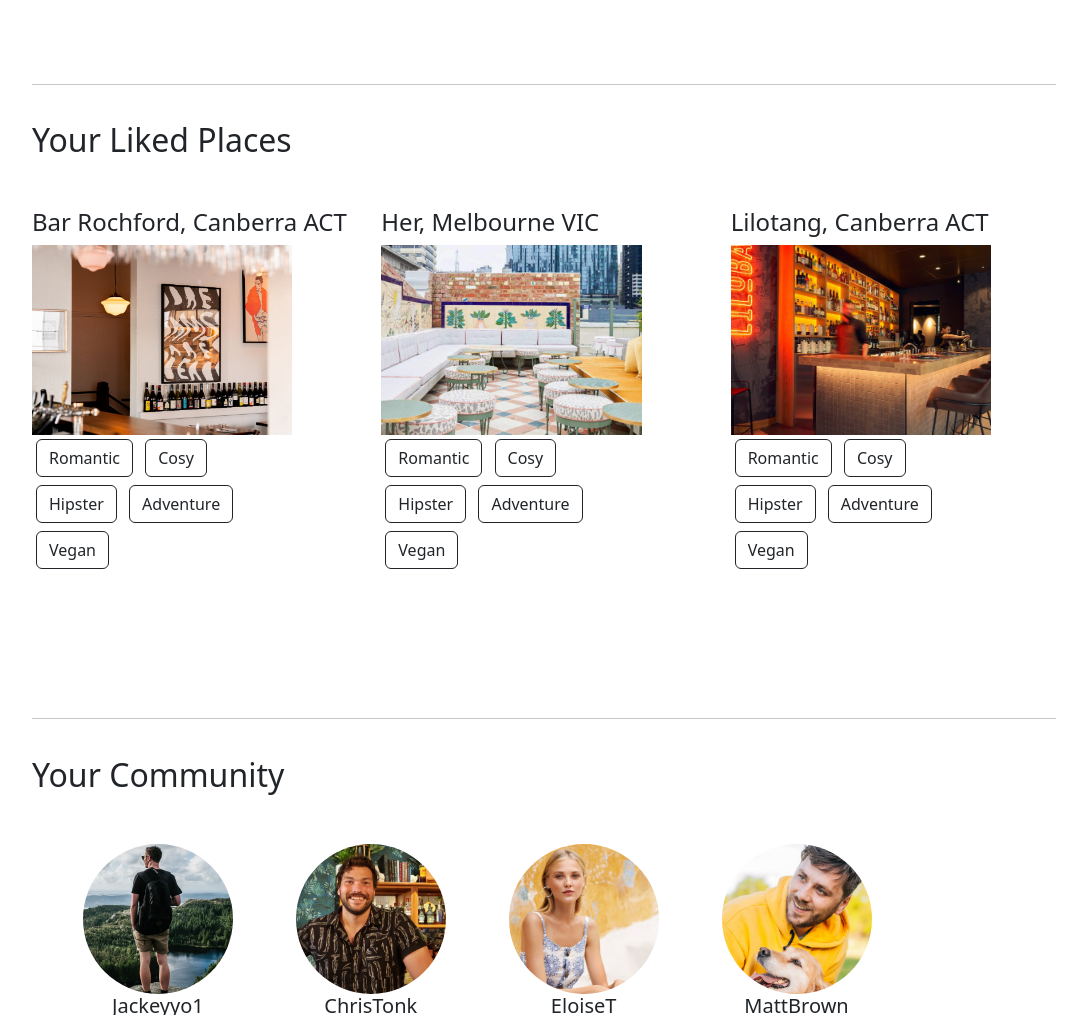
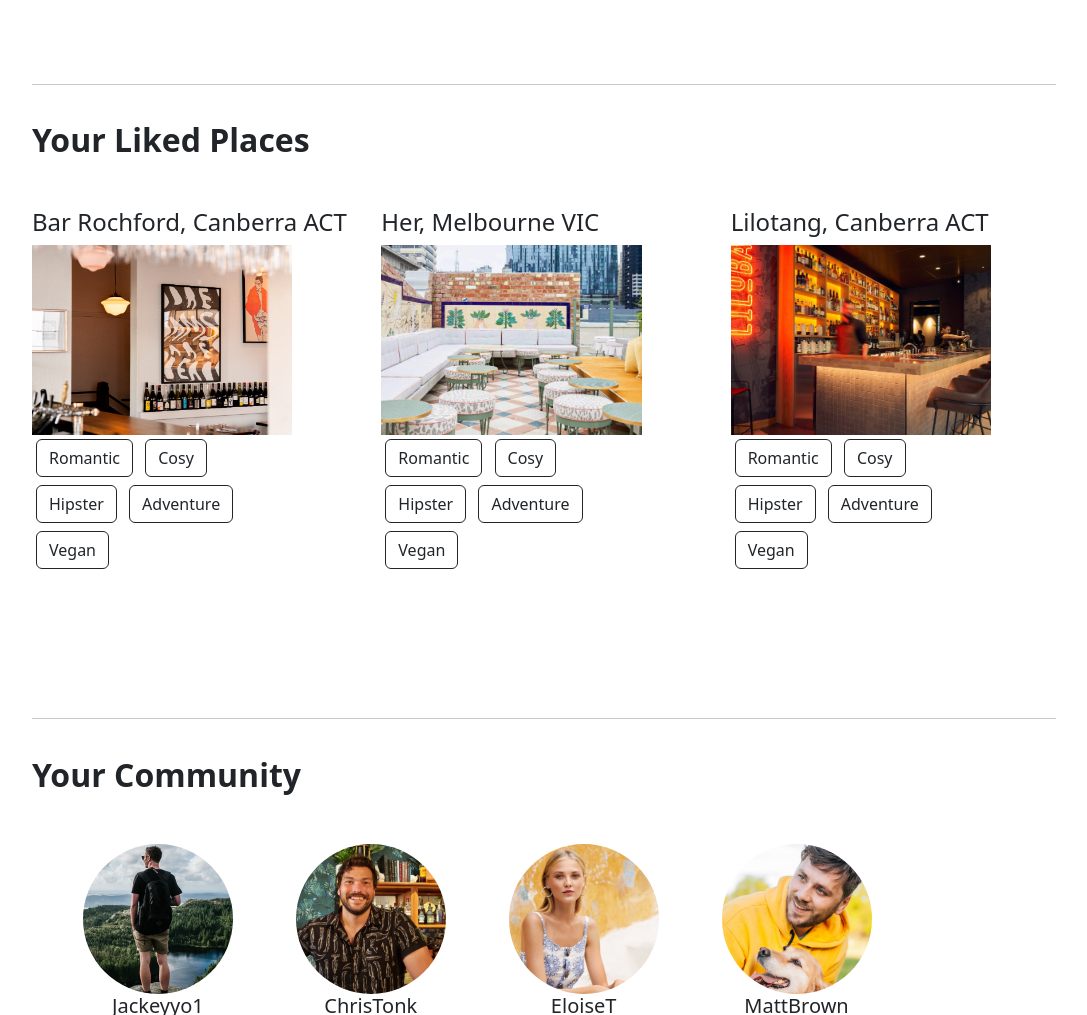
Before and after one commit to milkymetamouse/ploramobile, a plain HTML site: page profile.html in a window 1280 px wide. Shown: the part 1141-2156 px from the top of the page, without its empty margins (96-1183 px from the left). Drawn offline with nearby package versions, Linux system fonts and the light colour scheme; files whose address does not match are found by name.

Commit message:
Update profile.html

```diff
--- a/profile.html
+++ b/profile.html
@@ -132,7 +132,7 @@
     <!-- Your Bundles-->
 <div id = "bundles">
 <hr />
-<h2 class = "section-title">Your Bundles</h2>
+  <h2 class = "section-title"><b>Your Bundles</b></h2>
 
 <div class = "section-images">
   <div class="row">
@@ -183,7 +183,7 @@
 
 <div id = "wishlist">
 <hr />
-<h2 class = "section-title">Your Liked Places</h2>
+  <h2 class = "section-title"><b>Your Liked Places</b></h2>
 
 <div class = "section-images">
   <div class="row">
@@ -231,7 +231,7 @@
   <hr />
 
   <div id = "community">
-    <h2 class = "section-title">Your Community</h2>
+    <h2 class = "section-title"><b>Your Community</b></h2>
     <div class="row">
       <div class="col-lg-2 comm">
     <img class='profile-img' src="images/userprofile1.png" alt="User Image">
```
